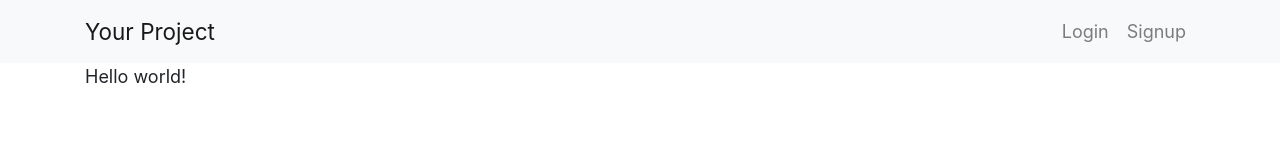
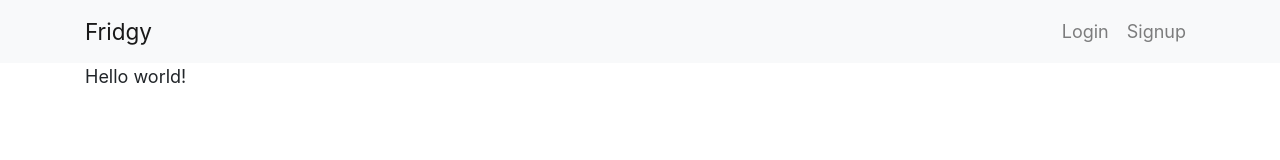
Before and after one commit to BartlomiejRasztabiga/nextjs-typescript-demo, a Next.js app: page / in a window 1280 px wide. Shown: the top 160 px of the page. Built offline with nearby package versions, Linux system fonts and the light colour scheme.

Commit message:
Refactor Navbar page

```diff
--- a/components/Navbar.tsx
+++ b/components/Navbar.tsx
@@ -1,17 +1,17 @@
 import React from 'react'
-import { Navbar as BootstrapNavbar, NavDropdown, Nav, Form, FormControl, Button, Container, NavLink } from 'react-bootstrap';
+import Link from 'next/link'
+import { Navbar as BootstrapNavbar, Nav, Container } from 'react-bootstrap';
 
-import Link from 'next/link'
 import useAuth from '../lib/AuthContext';
 
-export default function Navbar() {
+const Navbar = () => {
     const { isAuthenticated } = useAuth()
     return (
         <BootstrapNavbar bg="light" expand="lg">
             <Container>
                 <Link href="/">
                     <a>
-                        <BootstrapNavbar.Brand>Your Project</BootstrapNavbar.Brand>
+                        <BootstrapNavbar.Brand>Fridgy</BootstrapNavbar.Brand>
                     </a>
                 </Link>
                 <BootstrapNavbar.Toggle aria-controls="basic-navbar-nav" />
@@ -63,3 +63,5 @@ const NavbarLink = ({ href, children }) => (
         </a>
     </Link>
 )
+
+export default Navbar
```
Also changed, not shown: pages/login.js (deleted, +0 -13 lines).
